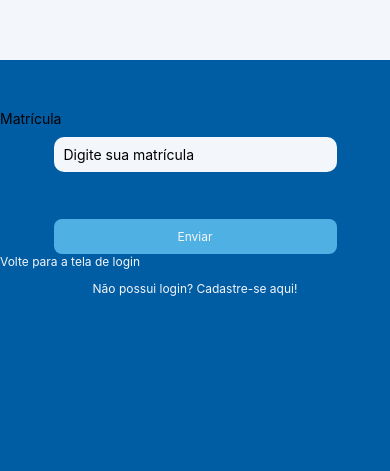
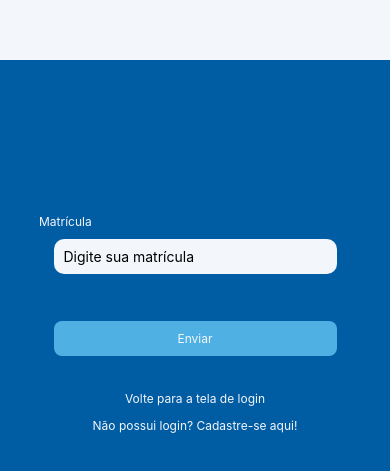
Before and after one commit to Grupo-AGES/Sprint4HSL, a React Native app: screen /recoveryPassword in a window 390 px wide. Shown: the part 137-608 px from the top of the page. Built offline with nearby package versions, Linux system fonts and the light colour scheme.

Commit message:
Update index.tsx
atualizado

```diff
--- a/src/screens/RecoveryPassword/index.tsx
+++ b/src/screens/RecoveryPassword/index.tsx
@@ -28,7 +28,7 @@ export default function RecoveryPassword(props: any) {
       <ScrollView>
         <Header logged={false}/>
         <View style={styles.formContent}>
-            <Text style={styles.formLabel}>Matrícula</Text>
+            <Text style={styles.formLabel1}>Matrícula</Text>
             <TextInput
               style={styles.input}
               placeholder="Digite sua matrícula"
@@ -39,7 +39,7 @@ export default function RecoveryPassword(props: any) {
           >
             <Text style={styles.buttonText} onPress={handleCode}>Enviar</Text>
           </TouchableOpacity>
-          <TouchableOpacity style={styles.buttonRecovery}>
+          <TouchableOpacity style={styles.buttonRecoverySenha}>
             <Text style={styles.recoveryText} onPress={newLogin}>Volte para a tela de login</Text>
           </TouchableOpacity>
           <TouchableOpacity
```
